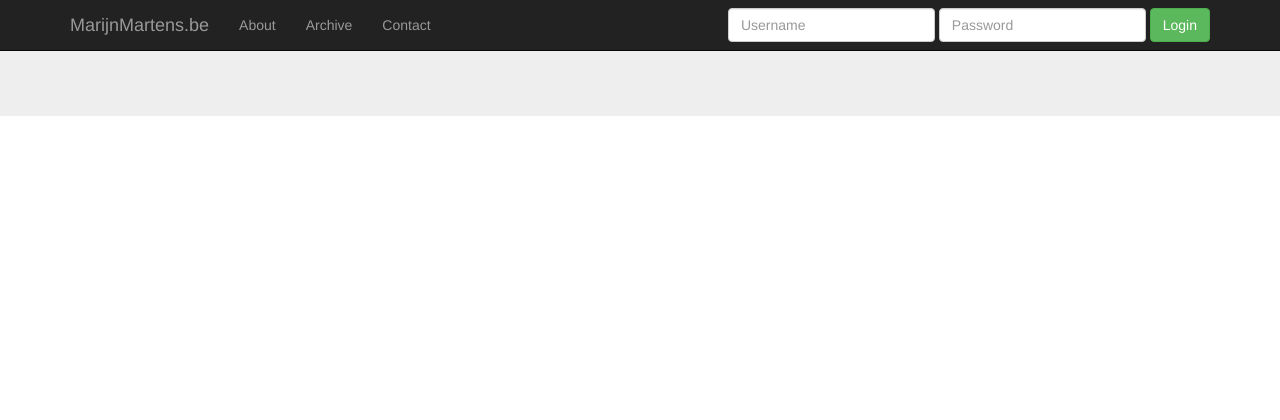
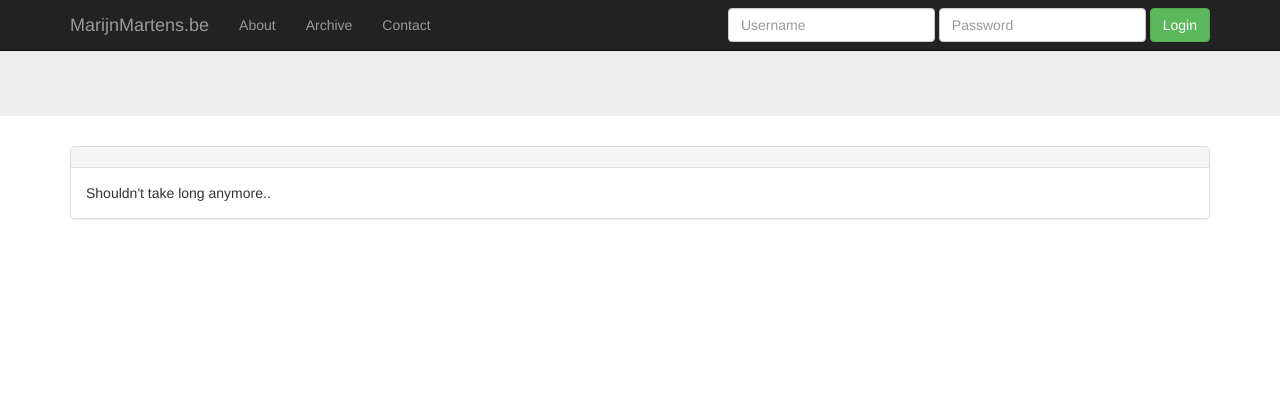
Before and after one commit to MarijnMartens/marijnmartens, a CakePHP app: the page made by app/View/Contact/index.ctp in a window 1280 px wide. Shown: the top 420 px of the page. Run offline with PHP 8.4 and a stand-in for CakePHP, Linux system fonts and the light colour scheme; the template is opened without the code that fills it, so the values that code supplies are empty; some libraries are stand-ins or nearby versions.

Commit message:
contact message

```diff
--- a/app/View/Contact/index.ctp
+++ b/app/View/Contact/index.ctp
@@ -0,0 +1,4 @@
+<div class="panel panel-default">
+    <div class="panel-heading"></div>
+    <div class="panel-body">Shouldn't take long anymore..</div>
+</div>
--- a/app/View/Login/index.ctp
+++ b/app/View/Login/index.ctp
@@ -1,6 +1,6 @@
 <?php
 
 echo '<p>What are you, a maniac?<br/>
-Give me a some more time, will ya?!</p>';
+Give me some more time, will ya?!</p>';
 
 ?>
```
